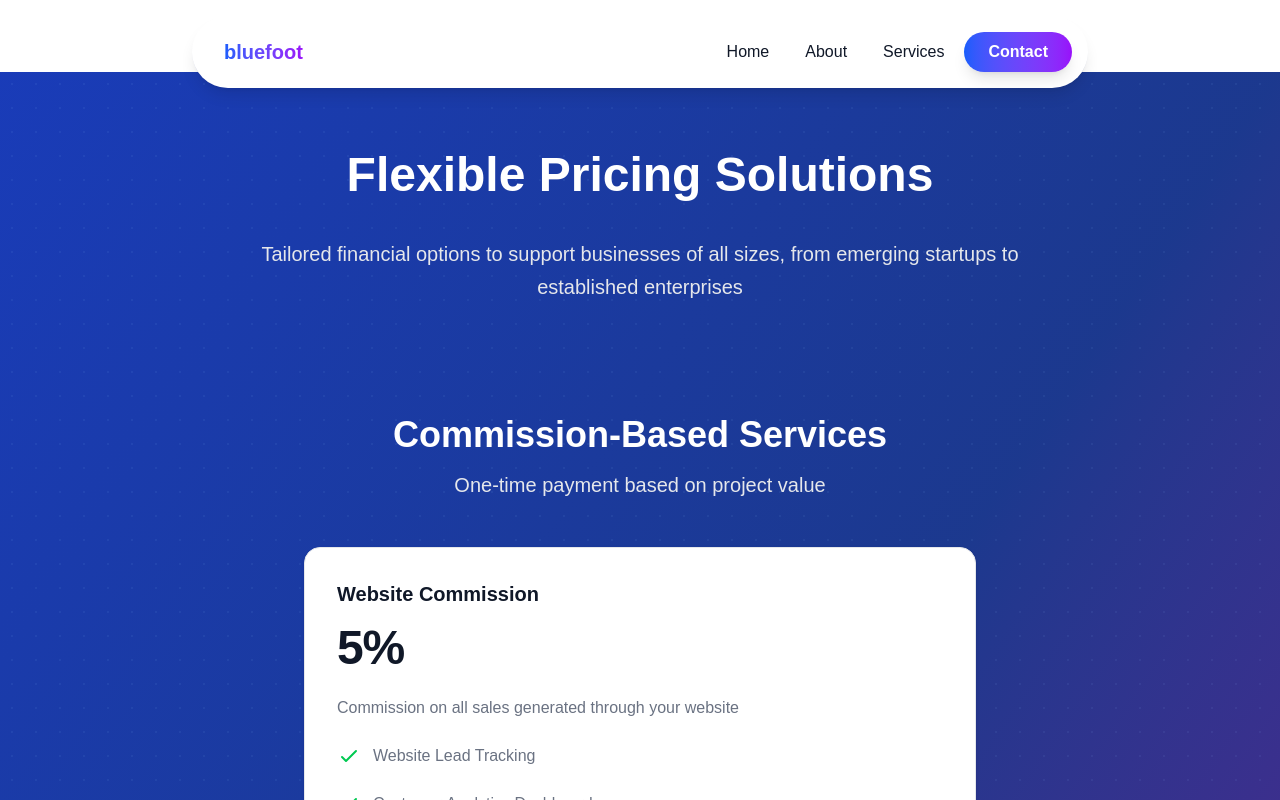
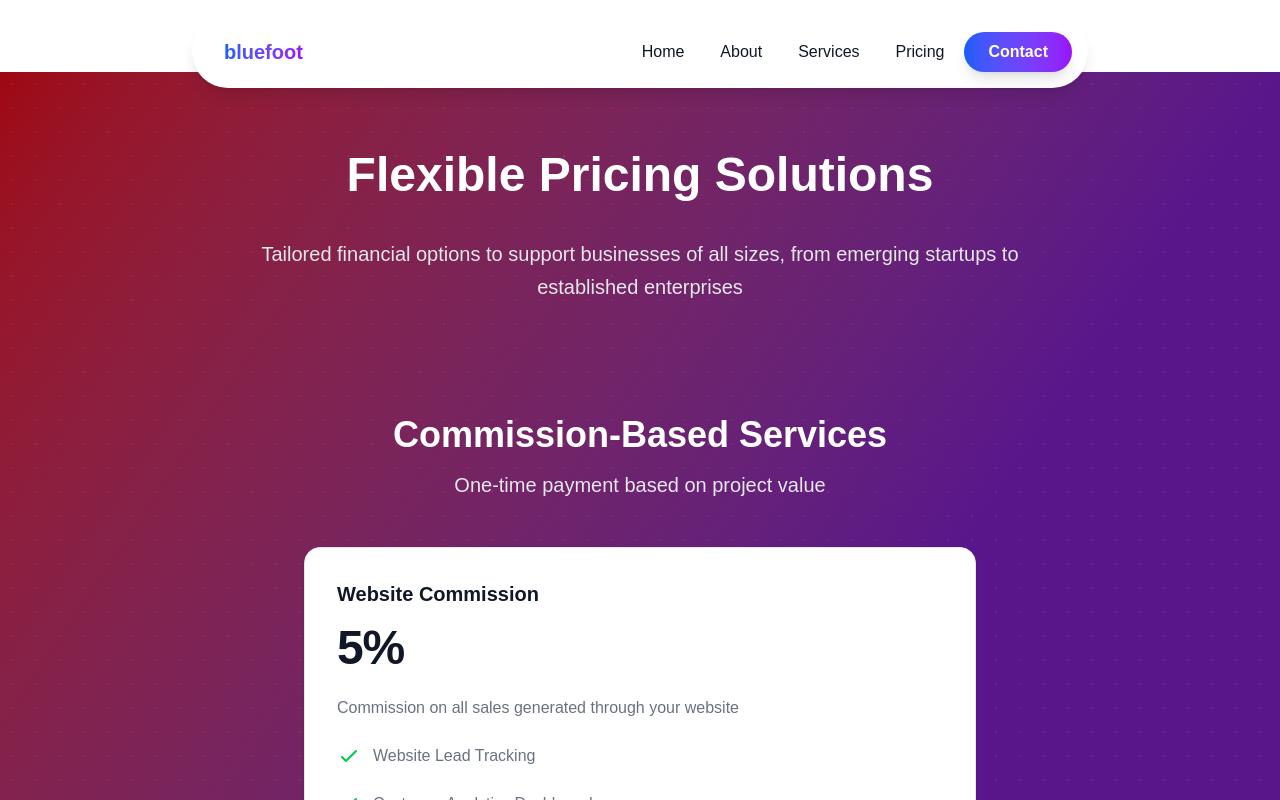
Before and after one commit to burakaliu/bluefoot, a Next.js app: page /pricing in a window 1280 px wide. Shown: the top 800 px of the page. Built offline with nearby package versions, Linux system fonts and the light colour scheme.

Commit message:
Pricing page animation / background

```diff
--- a/src/app/(pages)/pricing/page.js
+++ b/src/app/(pages)/pricing/page.js
@@ -128,8 +128,8 @@ export default function PricingPage() {
   );
 
   return (
-    <div className="min-h-screen relative bg-gradient-to-br from-blue-800 via-blue-900 to-purple-900">
-      <div className="absolute inset-0 bg-[radial-gradient(#93c5fd_1px,transparent_1px)] [background-size:24px_24px] opacity-[0.07]"></div>
+    <div className="min-h-screen relative bg-gradient-to-br from-red-800 via-purple-900 to-purple-900">
+      <div className="absolute inset-0 bg-[radial-gradient(#fecaca_1px,transparent_1px)] [background-size:24px_24px] opacity-[0.07]"></div>
       <div className="relative">
         <div className="text-center py-16">
           <h1 className="text-5xl font-extrabold text-white mb-6 leading-relaxed">
--- a/src/app/components/navbar.js
+++ b/src/app/components/navbar.js
@@ -38,6 +38,12 @@ const Navbar = () => {
               Services
             </Link>
             <Link
+              href="/pricing"
+              className="px-4 py-2 rounded-full text-gray-900 hover:bg-gray-100 hover:text-blue-600 transition-all duration-300"
+            >
+              Pricing
+            </Link>
+            <Link
               href="/contact"
               className="px-6 py-2 rounded-full bg-gradient-to-r from-blue-600 to-purple-600 text-white hover:shadow-2xl shadow-lg hover:from-blue-700 hover:to-purple-700 transition-all duration-300 font-semibold"
             >
@@ -68,8 +74,14 @@ const Navbar = () => {
                 Services
               </Link>
               <Link
+                href="/pricing"
+                className="block px-4 py-2 rounded-lg text-gray-900 hover:bg-gray-100 hover:text-blue-600 transition-all duration-300"
+              >
+                Pricing
+              </Link>
+              <Link
                 href="/contact"
-                className="block px-4 py-3 rounded-lg bg-blue-600 text-white font-semibold hover:bg-blue-700 transition-all duration-300 transform hover:scale-105 hover:shadow-lg"
+                className="block px-4 py-2 rounded-lg text-gray-900 hover:bg-gray-100 hover:text-blue-600 transition-all duration-300"
               >
                 Contact
               </Link>
```
Also changed, not shown: package.json (+5 -5 lines), 1 other file (tests, documents, lock files or other folders).
